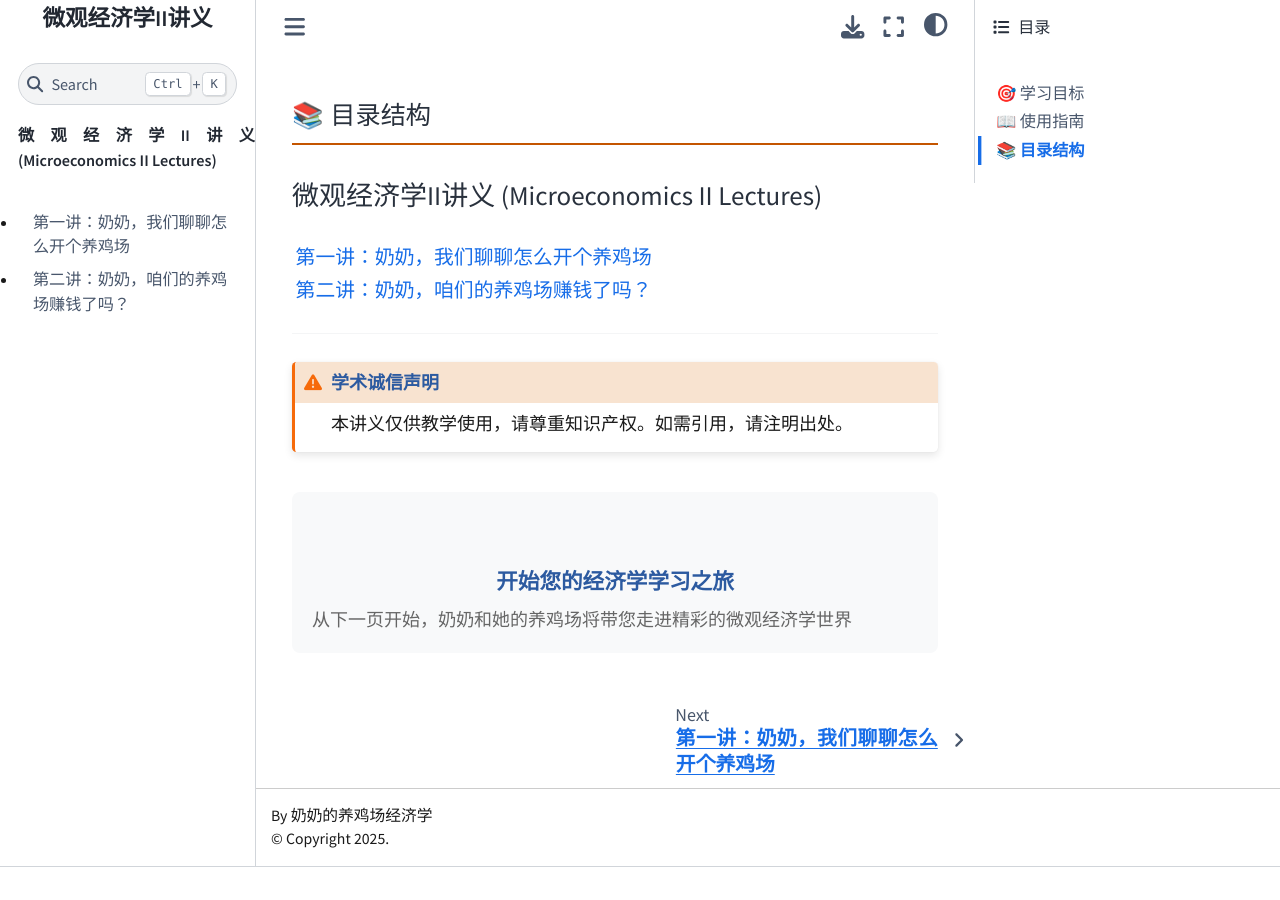
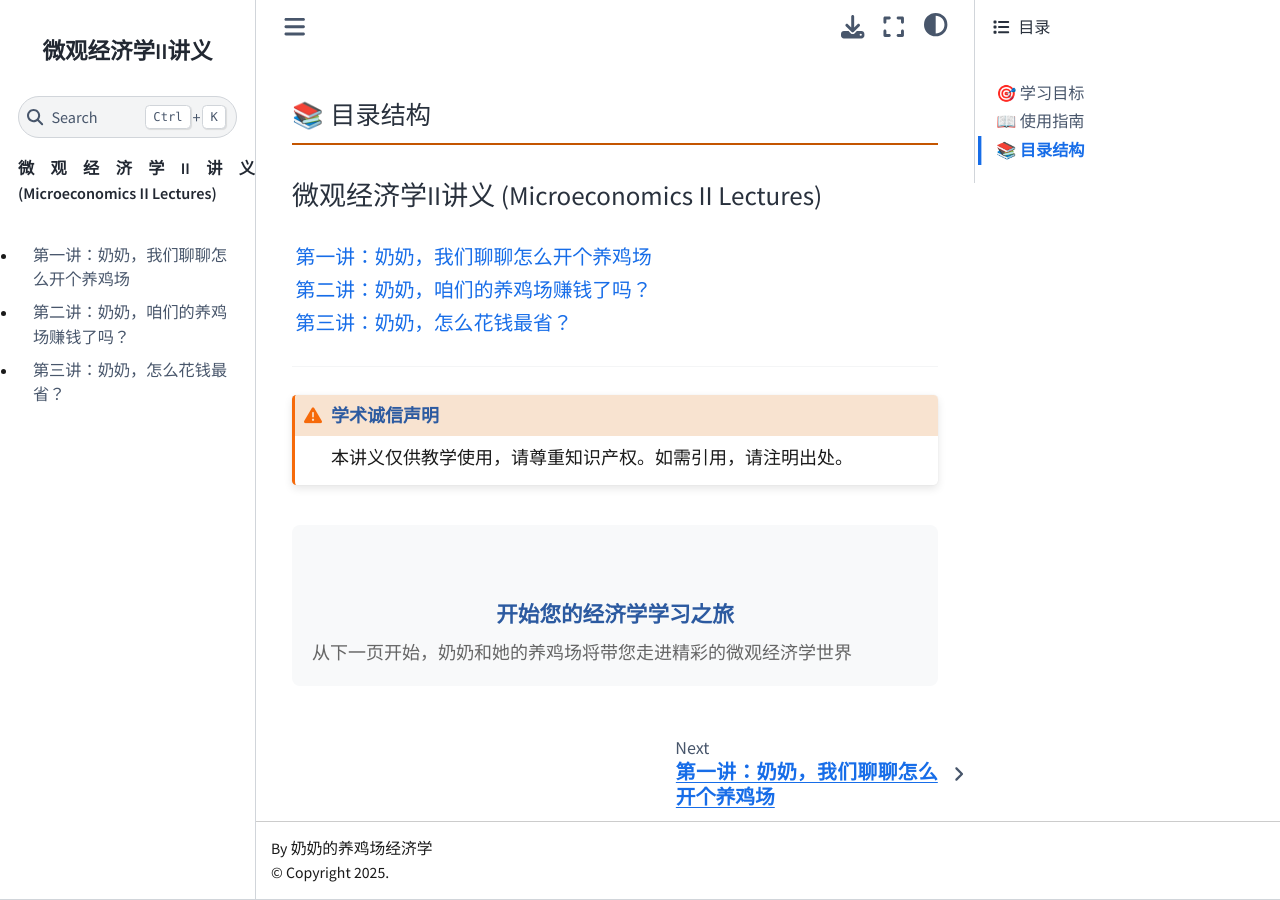
Before and after one commit to ytchanecon/nana-book, a Jupyter Book: the page built from intro.md, in a window 1280 px wide and 900 px high, scrolled down 1050 px. Built offline with Jupyter Book 1.0.4 settings and Sphinx 7.4.7 and the Sphinx Book theme 1.1.4, drawn with Linux system fonts in a browser that asks for light colours; some web fonts are replaced; before the commit the page ends 1917 px from its top, so only the background shows below that; some of the changed lines change nothing that is shown.

Commit message:
Add chapter 3 and update TOC

````diff
--- a/_toc.yml
+++ b/_toc.yml
@@ -10,3 +10,5 @@ parts:
     title: "第一讲：奶奶，我们聊聊怎么开个养鸡场"
   - file: chapter2
     title: "第二讲：奶奶，咱们的养鸡场赚钱了吗？"
+  - file: chapter3
+    title: "第三讲：奶奶，怎么花钱最省？"
--- /dev/null
+++ b/chapter3.md
@@ -0,0 +1,205 @@
+### 第三讲：奶奶，怎么花钱最省？
+
+```{admonition} 📊 本讲核心主题：成本最小化
+:class: warning
+
+本讲将探讨如何在给定产量下最小化成本，理解等成本线、等产量线以及最优投入组合的选择。
+```
+
+奶奶，咱们的饺子馆生意越来越红火，街坊邻里都爱吃。这不，社区活动中心打来电话，说要预订500份饺子办百家宴！这可是个大订单，咱们得好好合计合计，怎么才能在保证饺子数量和质量的前提下，花最少的钱把这活儿给干了。这就是经济学家们说的**成本最小化 (Cost Minimization)**。
+
+```{admonition} 📊 成本决策的关键
+:class: note
+
+成本最小化是企业管理的重要原则。本讲将学习如何通过优化投入组合，在保证产出水平的前提下实现成本最小化。这个思维方式不仅适用于生产，也适用于日常生活中的各种资源分配决策。
+```
+
+#### 1. 省钱的大问题
+
+咱们的目标很明确：做出不多不少正好500份饺子。为了完成这个任务，咱们可以有两种办法：一是多请几个帮工（咱们管这叫劳动，$x\_1$），大家一起上手，人多力量大；二是少请几个人，但去买一台高级的全自动和面机、饺子机（咱们管这叫资本，$x\_2$）。
+
+请人要付工资（价格是 $w\_1$），用机器要花电费、有折旧（成本是 $w\_2$）。咱们的难题就是，到底该请几个人、用几小时机器，这个“组合”才能让总花费最少？
+
+经济学家会把咱们这个难题写成一个数学"谜题"：
+
+**目标：让总成本 $w_1 x_1 + w_2 x_2$ 最小**
+
+**前提条件是：$f(x_1, x_2) = 500$**
+
+这个前提条件 $f(x_1, x_2) = 500$ 意思就是，咱们选的人和机器的组合，必须正好能做出500份饺子来，不能多也不能少。
+
+```{admonition} Definition: 成本最小化问题
+:class: definition
+
+**成本最小化问题 (Cost Minimization Problem)** 的数学表述：
+
+$$\min_{x_1, x_2} \quad w_1 x_1 + w_2 x_2$$
+
+$$\text{约束条件：} \quad f(x_1, x_2) = y$$
+
+其中：
+- $w_1, w_2$：投入要素的价格
+- $x_1, x_2$：投入要素的数量
+- $y$：目标产出水平
+- $f(\cdot)$：生产函数
+
+**目标：** 在保证产出水平的前提下，找到使总成本最小的投入组合。
+
+```
+
+#### 2. 神奇的"成本计算器"——成本函数
+
+您想啊，如果工人的工资涨了，或者机器的价格降了，咱们省钱的最佳组合肯定会变。同样，如果订单从500份变成1000份，咱们的组合也得跟着调整。
+
+所以，经济学家就发明了一个叫**成本函数 (Cost Function)** 的东西，写作 $c(w\_1, w\_2, y)$。它就像一个神奇的计算器，你只要告诉它三件事：工人工资是多少 ($w\_1$)，机器成本是多少 ($w\_2$)，以及你要做多少份饺子 ($y$)，它就能立刻告诉你，完成这个任务所需要的最少花费是多少。
+
+$$c(w_1, w_2, y) = w_1 x_1^* + w_2 x_2^*$$
+
+这里的 $x_1^*$ 和 $x_2^*$ 就是咱们算出来的最佳用工和用机器的数量。
+
+```{admonition} Definition: 成本函数
+:class: definition
+
+**成本函数 (Cost Function)** 表示在给定要素价格和产出水平下，实现成本最小化的最小总成本：
+
+$$c(w_1, w_2, y) = \min_{x_1, x_2} \{w_1 x_1 + w_2 x_2 : f(x_1, x_2) = y\}$$
+
+其中 $(x_1^*, x_2^*)$ 是最优投入组合。
+
+**性质：**
+- 成本函数对要素价格是**非递减**的
+- 成本函数对产出水平是**非递减**的
+- 成本函数对要素价格是**一次齐次**的（如果所有价格翻倍，成本也翻倍）
+
+```
+
+```{admonition} 💡 成本函数的应用
+:class: tip
+
+成本函数是企业决策的重要工具。它帮助我们预测在不同投入价格和产出需求下，最经济的生产方式。在实际经营中，我们可以通过比较不同技术方案的成本函数来选择最优的生产方法。
+```
+
+#### 3. "饺子地图"和"预算地图"
+
+为了找到这个最佳组合，咱们可以在一张纸上画两张“地图”。
+
+第一张叫**等产量线 (Isoquant)**，咱们上回聊过。它画出了所有能做出同样500份饺子的“人工-机器”组合。咱们可以叫它“500份饺子俱乐部地图”，在这条线上的任何一点，都能完成任务。
+
+第二张叫**等成本线 (Isocost Line)**。它画的是所有花费同样多钱的“人工-机器”组合。比如，咱们画一条“1000元预算线”，线上所有的点，不管是多请人少用机器，还是少请人多用机器，总花费都是1000块。它的公式是 $w\_1 x\_1 + w\_2 x\_2 = C$ （这里的C就是总成本，比如1000元）。这条线的斜率是 $-\frac{w\_1}{w\_2}$，它告诉我们在市场上，为了多请一个工人，得放弃多少钱的机器使用时间。
+
+现在，咱们的任务就是在“500份饺子俱乐部地图”上，找一个点，这个点正好也落在一条“预算地图”上，而且这条“预算地图”代表的钱数要最少（也就是离原点最近）。您猜这个点在哪儿？没错，就是当那条“预算线”刚刚好和“饺子俱乐部线”轻轻地**相切**（碰上）的那一点！
+
+#### 4. 省钱的黄金法则
+
+那个“相切点”为什么就是最省钱的呢？因为在那个点上，咱们达到了一个完美的平衡。
+
+这个平衡可以这样理解：
+
+$$
+\frac{MP\_1}{MP\_2} = \frac{w\_1}{w\_2}
+$$
+
+左边的 $\frac{MP\_1}{MP\_2}$ 是**技术替代率 (TRS)**，代表在咱们厨房内部，一个工人能顶替多少机器的工作量，这是由咱们的技术决定的。右边的 $\frac{w\_1}{w\_2}$ 是要素的价格比，代表在市场上，请一个工人的钱能换来多少机器的使用时间，这是由市场决定的。当“内部的技术交换率”等于“外部的市场交换率”时，咱们的成本就最低了。
+
+不过奶奶，这个公式还有个更接地气的说法，您一听就懂！咱们把它变个形：
+
+$$\frac{MP_1}{w_1} = \frac{MP_2}{w_2}$$
+
+这个公式就是省钱的黄金法则！它的意思是：**花在工人身上的最后一块钱，所带来的额外饺子产量，必须等于花在机器身上的最后一块钱，所带来的额外饺子产量。**
+
+想想看，如果花在工人身上的最后一元钱能多包5个饺子，而花在机器上的最后一元钱只能多"产出"3个饺子，那咱们是不是应该把花在机器上的钱挪一点过来多雇个人？这样总花费不变，饺子产量却能增加！只有当这两者相等时，钱才算是花得最值，再怎么调整都没法更省了。
+
+```{admonition} Theorem: 成本最小化的必要条件
+:class: theorem
+
+成本最小化问题的一阶条件：
+
+$$\frac{MP_1}{w_1} = \frac{MP_2}{w_2}$$
+
+等价地：
+
+$$\frac{MP_1}{MP_2} = \frac{w_1}{w_2}$$
+
+即：**技术替代率 = 要素价格比**
+
+**经济含义：**
+- 左边：投入要素之间的技术替代率（由生产技术决定）
+- 右边：投入要素之间的市场交换率（由市场价格决定）
+- 当两者相等时，达到成本最小化的投入组合
+
+**直观理解：**
+如果 $\frac{MP_1}{w_1} > \frac{MP_2}{w_2}$，则应增加要素1的使用，减少要素2的使用。
+
+```
+
+```{admonition} ⚠️ 实际应用注意事项
+:class: warning
+
+在实际操作中，我们需要考虑工人和管理机器的培训成本、设备维护费用等额外因素。黄金法则提供了理论指导，但现实决策还需要结合具体情况进行调整。
+```
+
+#### 5. 特殊情况：要么全用人，要么全用机器
+
+当然，也有两种极端情况。
+
+一种是**完全互补**。比如开一辆车必须配一个司机，多一个司机或多一辆车都没用。这时候，咱们只能按固定比例来投入，比如一辆车配一个司机。成本就是车和司机的成本加起来。
+
+另一种是**完全替代**。比如咱们可以用人工客服接电话，也可以用智能语音机器人。如果它们干的活完全一样，那咱们肯定就选便宜的那个用！谁的成本低，咱们就全用谁。
+
+#### 6. 店做大了，成本会怎么变？
+
+咱们再想想长期。如果饺子馆的规模扩大一倍，所有投入都翻倍，成本会怎么样呢？
+
+* **规模报酬递增 (IRS)**：如果投入翻倍，产出翻了不止一倍（比如三倍），那说明规模越大效率越高。可能是因为我们可以大批量采购面粉，拿到折扣价。这时，平均到每份饺子上的成本就会**下降**。
+
+* **规模报酬递减 (DRS)**：如果店开得太多，管理不过来，乱糟糟的。投入翻倍，产出却还不到两倍。这时，平均成本反而会**上升**。
+
+* **规模报酬不变 (CRS)**：最简单的情况，就是投入翻倍，产出也正好翻倍。就像在隔壁开了家一模一样的分店。这时，平均成本会保持**不变**。
+
+#### 7. "短期凑合"和"长期规划"的成本
+
+奶奶，咱们得再分清楚**短期成本**和**长期成本**。
+
+* **短期成本 (Short-Run Cost)**：短期内，咱们的店面大小是固定的。如果突然来了个大订单，我们只能通过多请临时工、让大家加班这种“凑合”的办法来完成。这时候，厨房挤得不行，效率可能不高，成本也就降不下来。
+
+* **长期成本 (Long-Run Cost)**：长期来看，咱们可以从容规划。如果预见到未来订单会很多，咱们就可以租一个更大的店面，买更合适的设备。因为所有东西都可以调整到最优状态，所以长期来看，完成同样一个任务，成本总是会比短期“凑合”着干要**低或者相等**。
+
+#### 8. 那些"说不清"的成本
+
+咱们算账的时候，还有几种特殊的成本要分清楚。
+
+* **不变成本 (Fixed Cost, FC)**：就是咱们的店租。不管这个月生意好坏，租金都得照交不误。
+
+* **准不变成本 (Quasi-Fixed Cost)**：比如店里的灯和空调。不开门营业，就没这笔开销。可只要一开门，不管来一个客人还是一百个客人，这笔基本的电费都得花。
+
+* **沉没成本 (Sunk Cost)**：这个最重要！奶奶您记住一句话：“好汉不提当年勇，花错的钱不心疼”。沉没成本就是指那些已经花出去、并且**绝对收不回来**的钱。比如，去年我们花5000块钱给店里装修，结果发现风格大家不喜欢。这5000块就是沉没成本。现在我们决定要不要重新花钱装修时，**绝对不能**去想“哎呀，那5000块白花了，不甘心”。过去的就让它过去，我们只应该考虑，重新装修要花的新钱，和它能带来的新收益，哪个更划算。
+
+#### 9. 画出咱们的"成本曲线"
+
+经济学家喜欢把成本和产量的关系画成图，叫**成本曲线**。
+
+* **平均成本 (Average Cost, AC)**：就是平均每份饺子的成本。它通常长得像一个“U”形。刚开始产量小，店租等固定成本分摊下来显得很贵。产量增加后，平均成本就下降了。但产量再增加，厨房太挤，效率变低，平均成本又会上升。
+
+* **边际成本 (Marginal Cost, MC)**：这是最关键的！它指的是**多做一份饺子，需要额外增加多少成本**。比如做100份饺子总共花了800块，做101份花了805块，那第101份饺子的边际成本就是5块钱。
+
+边际成本曲线和平均成本曲线有个特别有趣的关系，就像您的班级平均分和下一次考试的成绩一样：
+
+* 如果下一次考试的成绩（MC）比你的平均分（AC）低，那你的平均分就会被拉下来。
+
+* 如果下一次考试的成绩（MC）比你的平均分（AC）高，那你的平均分就会被提上去。
+
+* 所以，边'际成本（MC）曲线，一定会在平均成本（AC）曲线的**最低点**和它相交！
+
+#### 10. 长期和短期的成本曲线
+
+最后，咱们想象一下，我们有好几个选择：可以开个小店，也可以开个中等店，或者一个大店。每个店都有自己的一条U形的**短期平均成本 (SAC)** 曲线。
+
+而**长期平均成本 (LAC)** 曲线呢？它就像一条平缓的"吊床"，把所有这些短期曲线的底部都"兜"住了。它告诉我们，在长期，无论想生产多少饺子，我们总能选择一个最合适的店面大小，让自己处在这条"吊床"上，享受最低的平均成本。
+
+```{admonition} 🎯 本讲总结
+:class: tip
+
+成本最小化的核心是理解等产量线和等成本线的相切点，以及边际产品与价格比率相等的黄金法则。记住短期成本曲线的U形特征，以及长期平均成本曲线如何"包裹"所有短期曲线。这些工具将帮助我们做出最经济的生产决策。
+```
+
+好啦，奶奶，今天咱们把怎么省钱这笔账算清楚了。从找到最省钱的人机组合，到分清各种各样的成本，再到理解那些U形的成本曲线。这些道理，不仅能帮咱们把饺子馆的成本控制得最好，还能帮咱们在生活中做出更聪明的决定呢！
````
